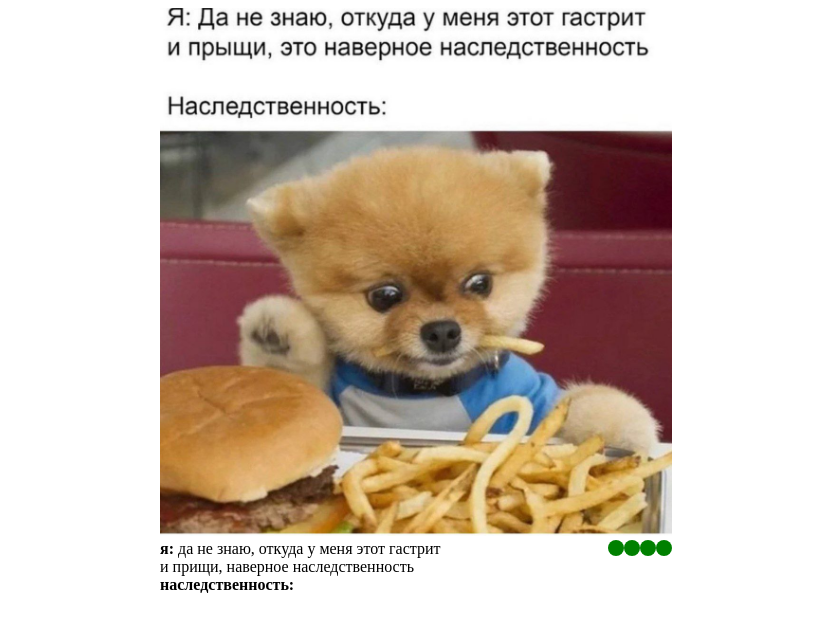
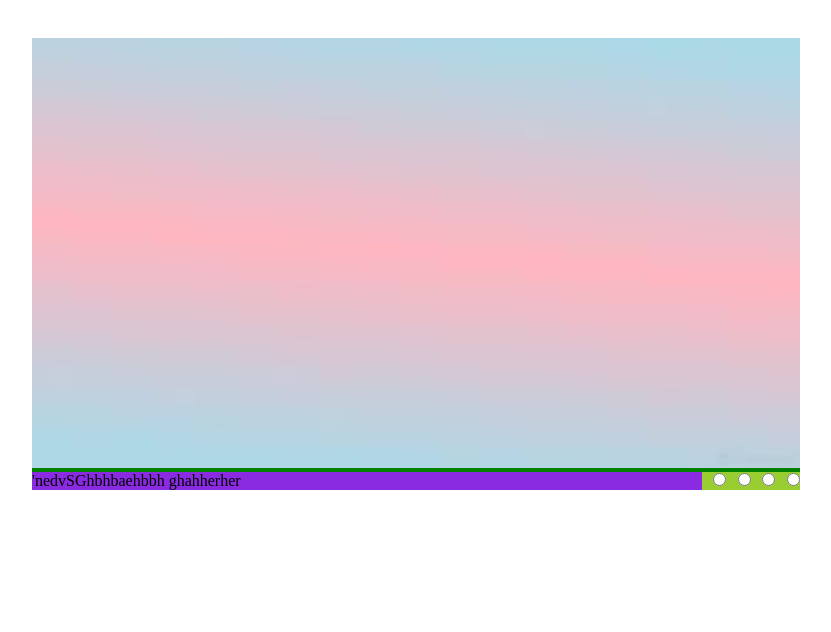
Before and after one commit to OlgaGre/cssMemSlider, a plain HTML site: page cssMemSlider/index.html in a window 1280 px wide. Shown: the whole page, without its empty margins (224-1055 px from the left). Drawn offline with Linux system fonts and the light colour scheme.

Commit message:
Revert "feat: mems and slider LANG=en_EN date +'(%a, %b %d, %Y %r)'"
This reverts commit f80a0acfb72610f487c6e38c995d6d34667f5f50.

```diff
--- a/cssMemSlider/index.html
+++ b/cssMemSlider/index.html
@@ -11,28 +11,21 @@
 
 <body>
     <div class="wrapper">
-        <input type="radio" name="slider-num" value="slide1" id="radio1" checked>
-        <input type="radio" name="slider-num" value="slide2" id="radio2">
-        <input type="radio" name="slider-num" value="slide3" id="radio3">
-        <input type="radio" name="slider-num" value="slide4" id="radio4">
         <div class="slider">
-            <div class="slides slide1" id="slide1"><img src="./img/photo_2022-05-14_17-34-23.jpg" alt=""></div>
-            <div class="slides slide2" id="slide2"><img src="./img/photo_2022-05-14_17-34-38.jpg" alt=""></div>
-            <div class="slides slide3" id="slide3"><img src="./img/photo_2022-05-14_17-34-54.jpg" alt=""></div>
-            <div class="slides slide4" id="slide4"><img src="./img/photo_2022-05-14_17-35-07.jpg" alt=""></div>
+            <div class="slides slide1"><img src="./img/images.jpg" alt=""></div>
+            <!-- <div class="slides slide2"><img src="./img/images.png" alt=""></div> -->
+            <div class="slides slide3"></div>
+            <div class="slides slide4"></div>
 
         </div>
         <div class="text-in-mem">
-            <div class="text text1"><b>я:</b> да не знаю, откуда у меня этот гастрит и прищи, наверное наследственность <br><b> наследственность:</b></div>
-            <div class="text text2"><b> диетолог: </b>перед сном обманите желудок яблоком и ложитесь спать <br><b> желудок:</b> ок, размялись, разогревай котлетки, кого мы обманываем?</div>
-            <div class="text text3"><b> лучшая подруга:</b> *пишет что сейчас такое расскажет... и записывает мне 10 длинных голосовух* <br><b> я: </b> что там, что там. мне уже не терпится послушать...</div>
-            <div class="text text4"><b>девочка:</b> смотрит прогноз погодыв интернете <br><b>женщина:</b> суставы ломит, будет дождь</div>
+            'nedvSGhbhbaehbbh ghahherher
         </div>
         <div class="controls">
-            <label for="radio1"></label>
-            <label for="radio2"></label>
-            <label for="radio3"></label>
-            <label for="radio4"></label>
+            <label class="label1 label"><input type="radio" name="slider-num" value="slide1"></label>
+            <label class="label2  label"><input type="radio" name="slider-num" value="slide2"></label>
+            <label class="label3  label"><input type="radio" name="slider-num" value="slide3"></label>
+            <label class="label4  label"><input type="radio" name="slider-num" value="slide4"></label>
 
         </div>
     </div>
--- a/cssMemSlider/style.css
+++ b/cssMemSlider/style.css
@@ -10,84 +10,50 @@
         padding: 0;
         box-sizing: border-box;
     }
-            input {
-                display: none;
-            }
     img {
         width: 100%;
+        margin: 0 auto;
     }
     .wrapper {
-                width: 40%;
-                height: auto;
-                /* background-color: red; */
-                margin: 0.5rem auto;
+        width: 60%;
+        margin: 3% auto 0;
+        background-color: red;
         display: grid;
-                grid-template-areas: "A A A A A" "B B . . C";
-            }
-            /* .slide1 {
-                background-position: bottom;
-                background-repeat: no-repeat;
-                background-size: cover;
-                background-image: url(./img/photo_2022-05-14_17-34-23.jpg);
-            }
-            .slide2 {
-                background-position: bottom;
-                background-repeat: no-repeat;
-                background-size: contain;
-                background-image: url(./img/photo_2022-05-14_17-34-38.jpg);
-            }
-            .slide3 {
-                background-position: bottom;
-                background-repeat: no-repeat;
-                background-size: contain;
-                background-image: url(./img/photo_2022-05-14_17-34-54.jpg);
-            }
-            .slide4 {
-                background-position: bottom;
-                background-repeat: no-repeat;
-                background-size: contain;
-                background-image: url(./img/photo_2022-05-14_17-35-07.jpg);
-            } */
-            label {
-                background-color: green;
-                border-radius: 100%;
-                cursor: pointer;
-                width: 1rem;
-                height: 1rem;
-            }
-            .slides {
-                display: none;
+        grid-template-areas: "A A A A A A A A A A A" "B B B B B B B B B B C" "B B B B B B B B B B C";
     }
     .slider {
-                width: 100%;
-                /* height: 41rem; */
+        background-color: green;
         grid-area: A;
     }
     .text-in-mem {
+        background-color: blueviolet;
         grid-area: B;
     }
     .controls {
+        background-color: yellowgreen;
         grid-area: C;
         display: grid;
-                grid-template-columns: repeat(4, 1fr);
         justify-items: end;
+        grid-template-areas: "D E F G";
     }
-            #radio1:checked~.slider>.slide1,
-            #radio2:checked~.slider>.slide2,
-            #radio3:checked~.slider>.slide3,
-            #radio4:checked~.slider>.slide4 {
-                display: block;
-                width: 100%;
-                /* height: 40rem; */
+    /* .label {
+        width: 4rem;
+    } */
+    .label1 {
+        grid-area: G;
     }
-            .text {
-                display: none;
+    .label2 {
+        grid-area: D;
     }
-            #radio1:checked~.text-in-mem>.text1,
-            #radio2:checked~.text-in-mem>.text2,
-            #radio3:checked~.text-in-mem>.text3,
-            #radio4:checked~.text-in-mem>.text4 {
-                display: block;
-                width: 100%;
+    .label3 {
+        grid-area: E;
     }
+    .label4 {
+        grid-area: F;
     }
+    /* .slider {
+        background-color: black;
+        width: 50%;
+        margin: 0 auto;
+    } */
+}
```
Also changed, not shown: cssMemSlider/img/images.jpg (added), cssMemSlider/img/images.png (added), cssMemSlider/img/photo_2022-05-14_17-34-23.jpg (deleted), cssMemSlider/img/photo_2022-05-14_17-34-38.jpg (deleted), cssMemSlider/img/photo_2022-05-14_17-34-54.jpg (deleted), cssMemSlider/img/photo_2022-05-14_17-35-07.jpg (deleted), cssMemSlider/img/Без названия (1).jpg (added), cssMemSlider/img/Без названия (2).jpg (added), cssMemSlider/img/Без названия.jpg (added). Lines whose indentation alone changed are shown as unchanged.
